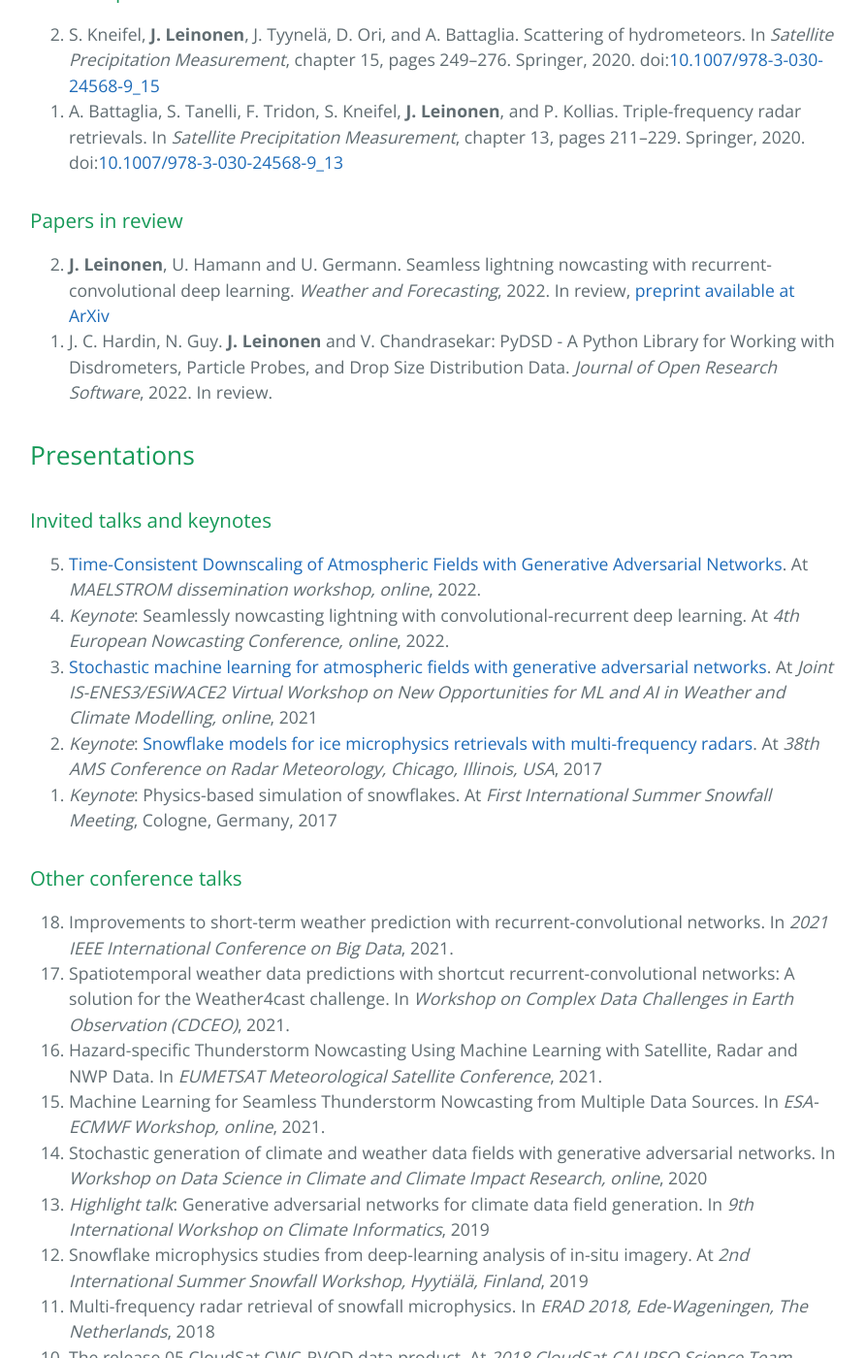
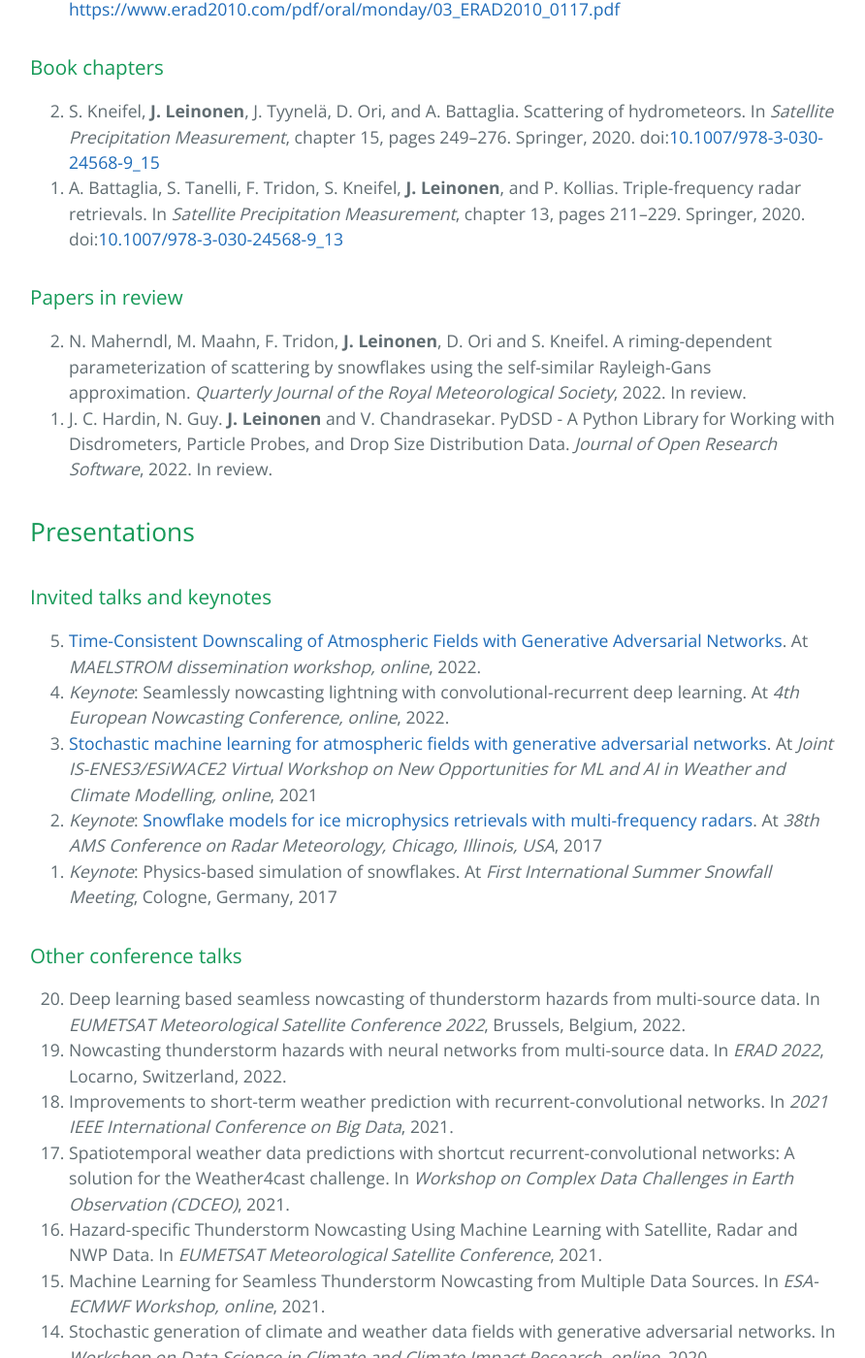
Before and after one commit to jleinonen/jleinonen.github.io, a Jekyll site: the page built from about.md, in a window 1280 px wide and 1400 px high, scrolled down 5929 px. Shown: the whole window at 97% size, without its empty margins (193-1085 px from the left). Built offline with Jekyll 4.4.1, drawn with Linux system fonts in a browser that asks for light colours; some of the changed text lies outside the part shown.

Commit message:
Update about.md

```diff
--- a/about.md
+++ b/about.md
@@ -51,6 +51,7 @@ Advisors: Prof. Risto Nieminen (Aalto University) and Dr. Timo Nousiainen (Unive
 
 ### Journal articles
 
+0. **J. Leinonen**, U. Hamann and U. Germann. Seamless lightning nowcasting with recurrent-convolutional deep learning. *Artificial Intelligence for the Earth Systems*, 2022. doi:[10.1175/AIES-D-22-0043.1](https://doi.org/10.1175/AIES-D-22-0043.1)
 0. **J. Leinonen**, U. Hamann, U. Germann and J. R. Mecikalski. Nowcasting thunderstorm hazards using machine learning: the impact of data sources on performance. *Natural Hazards and Earth System Sciences* **22**, 577–597, 2022. doi:[10.5194/nhess-22-577-2022](https://doi.org/10.5194/nhess-22-577-2022)
 0. **J. Leinonen**, J. Grazioli, and A. Berne. Reconstruction of the mass and geometry of snowfall particles from multi angle snowflake camera (MASC) images. *Atmospheric Measurement Techniques* **14**, 6851–6866, 2021. doi:[10.5194/amt-14-6851-2021](https://doi.org/10.5194/amt-14-6851-2021)
 0. **J. Leinonen**, D. Nerini and A. Berne. Stochastic Super-Resolution for Downscaling Time-Evolving Atmospheric Fields With a Generative Adversarial Network. *IEEE Transactions on Geoscience and Remote Sensing*, **59**, 7211–7223, 2021. doi:[10.1109/TGRS.2020.3032790](https://dx.doi.org/10.1109/TGRS.2020.3032790), [preprint available at ArXiv](https://arxiv.org/abs/2005.10374)
@@ -154,14 +155,13 @@ In *ERAD 2010, Sibiu, Romania*, 2010. [https://www.erad2010.com/pdf/oral/monday/
 ### Book chapters
 
 0. S. Kneifel, **J. Leinonen**, J. Tyynelä, D. Ori, and A. Battaglia. Scattering of hydrometeors. In *Satellite Precipitation Measurement*, chapter 15, pages 249–276. Springer, 2020. doi:[10.1007/978-3-030-24568-9_15](https://doi.org/10.1007/978-3-030-24568-9_15)
-0. A. Battaglia, S. Tanelli, F. Tridon, S. Kneifel, **J. Leinonen**, and P. Kollias. Triple-frequency radar
-retrievals. In *Satellite Precipitation Measurement*, chapter 13, pages 211–229. Springer, 2020. doi:[10.1007/978-3-030-24568-9_13](https://doi.org/10.1007/978-3-030-24568-9_13)
+0. A. Battaglia, S. Tanelli, F. Tridon, S. Kneifel, **J. Leinonen**, and P. Kollias. Triple-frequency radar retrievals. In *Satellite Precipitation Measurement*, chapter 13, pages 211–229. Springer, 2020. doi:[10.1007/978-3-030-24568-9_13](https://doi.org/10.1007/978-3-030-24568-9_13)
 {: reversed="reversed"}
 
 ### Papers in review
 
-0. **J. Leinonen**, U. Hamann and U. Germann. Seamless lightning nowcasting with recurrent-convolutional deep learning. *Weather and Forecasting*, 2022. In review, [preprint available at ArXiv](https://arxiv.org/abs/2203.10114)
-0. J. C. Hardin, N. Guy. **J. Leinonen** and V. Chandrasekar: PyDSD - A Python Library for Working with Disdrometers, Particle Probes, and Drop Size Distribution Data. *Journal of Open Research Software*, 2022. In review.
+0. N. Maherndl, M. Maahn, F. Tridon, **J. Leinonen**, D. Ori and S. Kneifel. A riming-dependent parameterization of scattering by snowflakes using the self-similar Rayleigh-Gans approximation. *Quarterly Journal of the Royal Meteorological Society*, 2022. In review.
+0. J. C. Hardin, N. Guy. **J. Leinonen** and V. Chandrasekar. PyDSD - A Python Library for Working with Disdrometers, Particle Probes, and Drop Size Distribution Data. *Journal of Open Research Software*, 2022. In review.
 {: reversed="reversed"}
 
 ## Presentations <a name="presentations"></a>
@@ -177,6 +177,8 @@ retrievals. In *Satellite Precipitation Measurement*, chapter 13, pages 211–22
 
 ### Other conference talks
 
+0. Deep learning based seamless nowcasting of thunderstorm hazards from multi-source data. In *EUMETSAT Meteorological Satellite Conference 2022*, Brussels, Belgium, 2022.
+0. Nowcasting thunderstorm hazards with neural networks from multi-source data. In *ERAD 2022*, Locarno, Switzerland, 2022.
 0. Improvements to short-term weather prediction with recurrent-convolutional networks. In *2021 IEEE International Conference on Big Data*, 2021.
 0. Spatiotemporal weather data predictions with shortcut recurrent-convolutional networks: A solution for the Weather4cast challenge. In *Workshop on Complex Data Challenges in Earth Observation (CDCEO)*, 2021.
 0. Hazard-specific Thunderstorm Nowcasting Using Machine Learning with Satellite, Radar and NWP Data. In *EUMETSAT Meteorological Satellite Conference*, 2021.
@@ -214,6 +216,7 @@ Sensing Days, Helsinki, Finland*, 2009
 
 ### Guest talks at universities and research institutes
 
+0. Deep Generative Models for Weather and Climate Applications. At *IDSIA Dalle Molle Institute for Artificial Intelligence*, Oct 2022.
 0. Stochastic machine learning for atmospheric fields with generative adversarial networks. At *Ludwig Maximilians Universität Munich* (online talk), Jun 2021.
 0. From snowflake models to space-based radar retrievals of atmospheric ice. At *NASA Goddard
 Space Flight Center, Greenbelt, Maryland, USA*, Sep 2018
```
